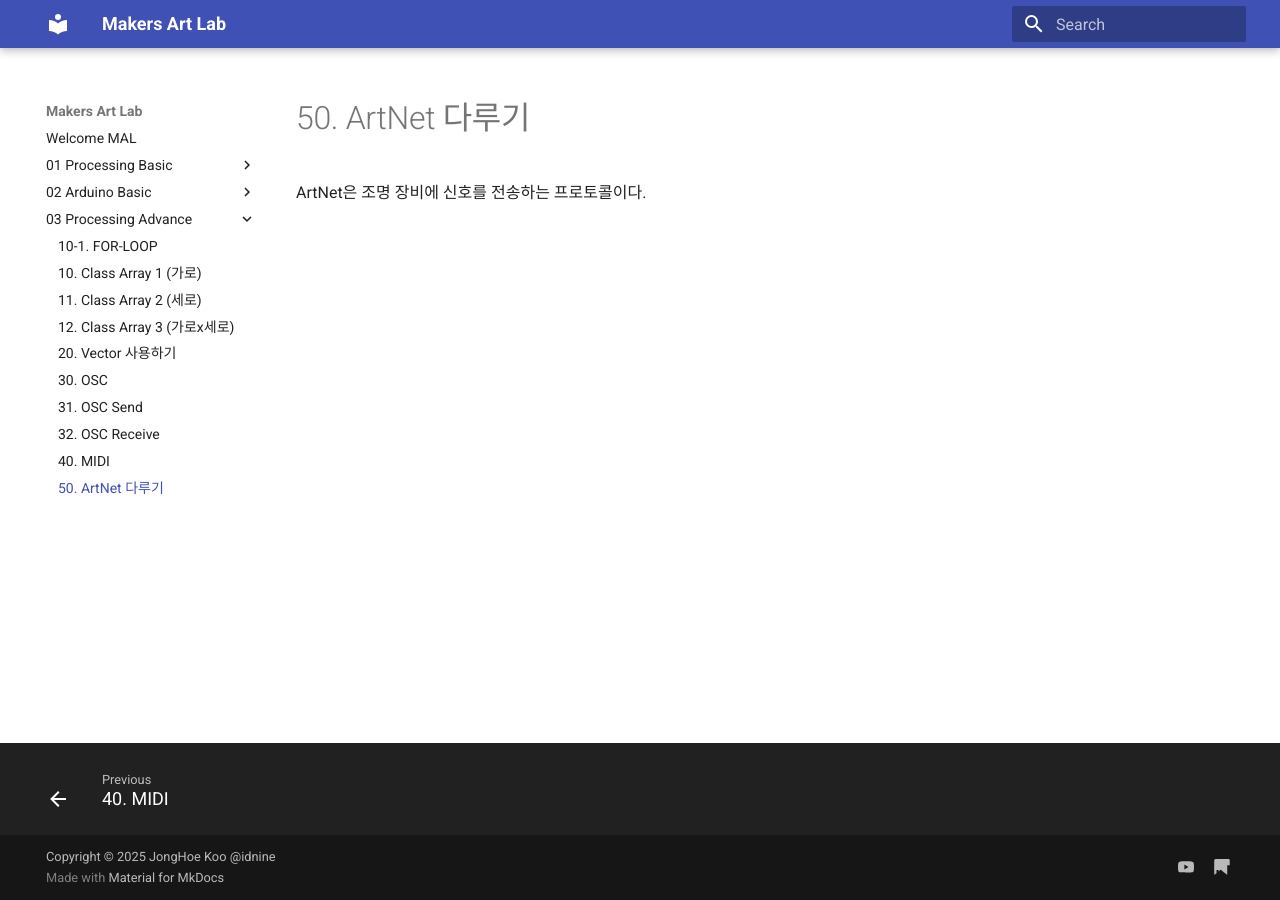
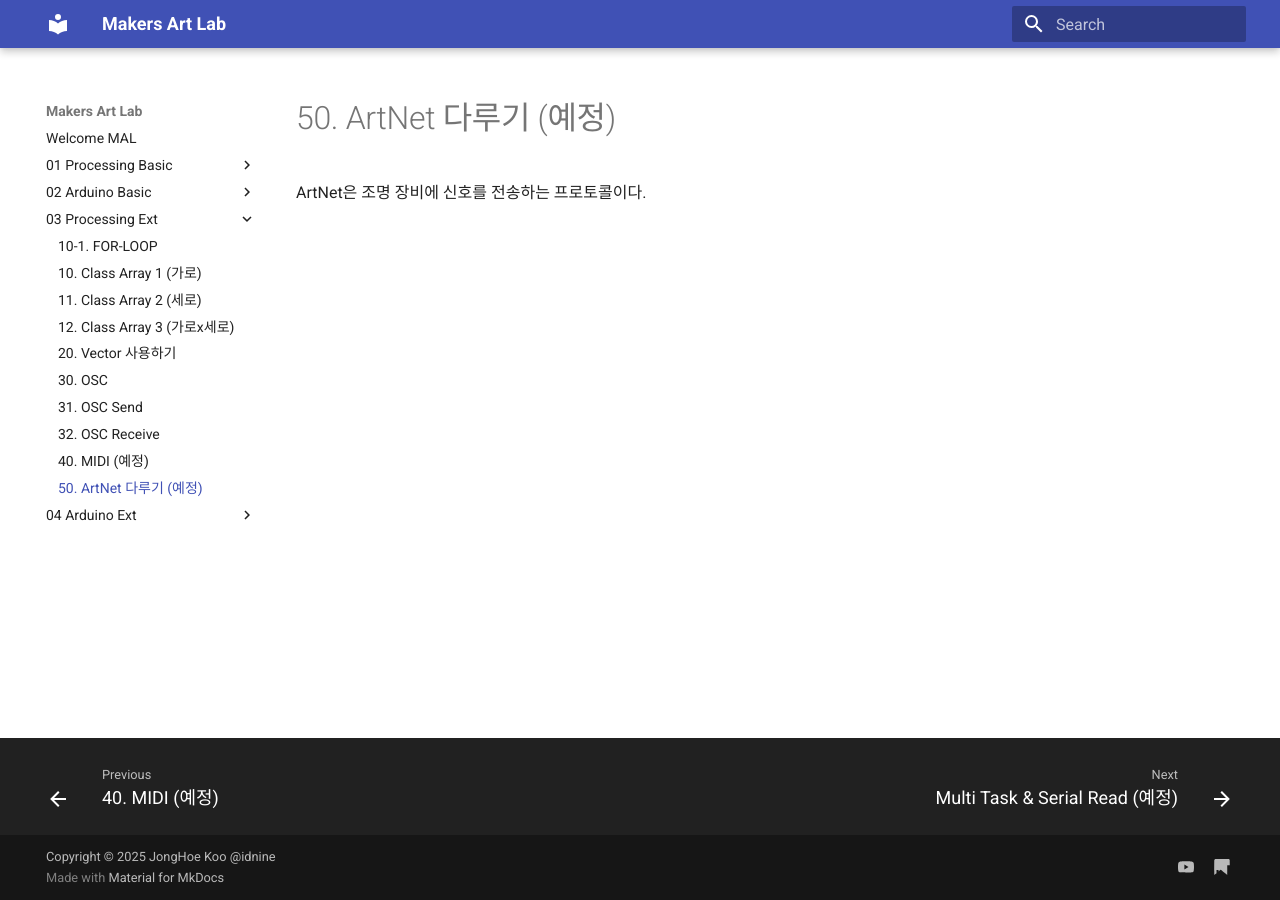
Before and after one commit to jonghoe9/makers-art-lab, an MkDocs documentation site: the page built from docs/03_Processing_Ext/50_ArtNet.md, in a window 1280 px wide. Built offline with MkDocs 1.6.1 and Material for MkDocs 9.7.7, drawn with Linux system fonts in a browser that asks for light colours.

Commit message:
확장 부분 추가

```diff
--- a/docs/03_Processing_Advance/40_MIDI.md
+++ b/docs/03_Processing_Ext/40_MIDI.md
@@ -1,3 +1,3 @@
-# 40. MIDI
+# 40. MIDI (예정)
 
 MIDI는 악기를 컨트롤하는 신호다.
--- a/docs/03_Processing_Advance/50_ArtNet.md
+++ b/docs/03_Processing_Ext/50_ArtNet.md
@@ -1,3 +1,3 @@
-# 50. ArtNet 다루기
+# 50. ArtNet 다루기 (예정)
 
 ArtNet은 조명 장비에 신호를 전송하는 프로토콜이다.
```
Also changed, not shown: docs/04_Arduino_Ext/Multitask_SerialRead.md (added, +24 -0 lines), docs/03_Processing_Ext/10-1_FOR-LOOP.md (renamed from docs/03_Processing_Advance/10-1_FOR-LOOP.md), docs/03_Processing_Ext/10_Class_ArrayH.md (renamed from docs/03_Processing_Advance/10_Class_ArrayH.md), docs/03_Processing_Ext/11_Class_ArrayV.md (renamed from docs/03_Processing_Advance/11_Class_ArrayV.md), docs/03_Processing_Ext/12_Class_ArrayHV.md (renamed from docs/03_Processing_Advance/12_Class_ArrayHV.md), docs/03_Processing_Ext/20_Vector.md (renamed from docs/03_Processing_Advance/20_Vector.md), docs/03_Processing_Ext/30_OSC.md (renamed from docs/03_Processing_Advance/30_OSC.md), docs/03_Processing_Ext/31_OSC_send.md (renamed from docs/03_Processing_Advance/31_OSC_send.md), docs/03_Processing_Ext/32_OSC_recv.md (renamed from docs/03_Processing_Advance/32_OSC_recv.md).
